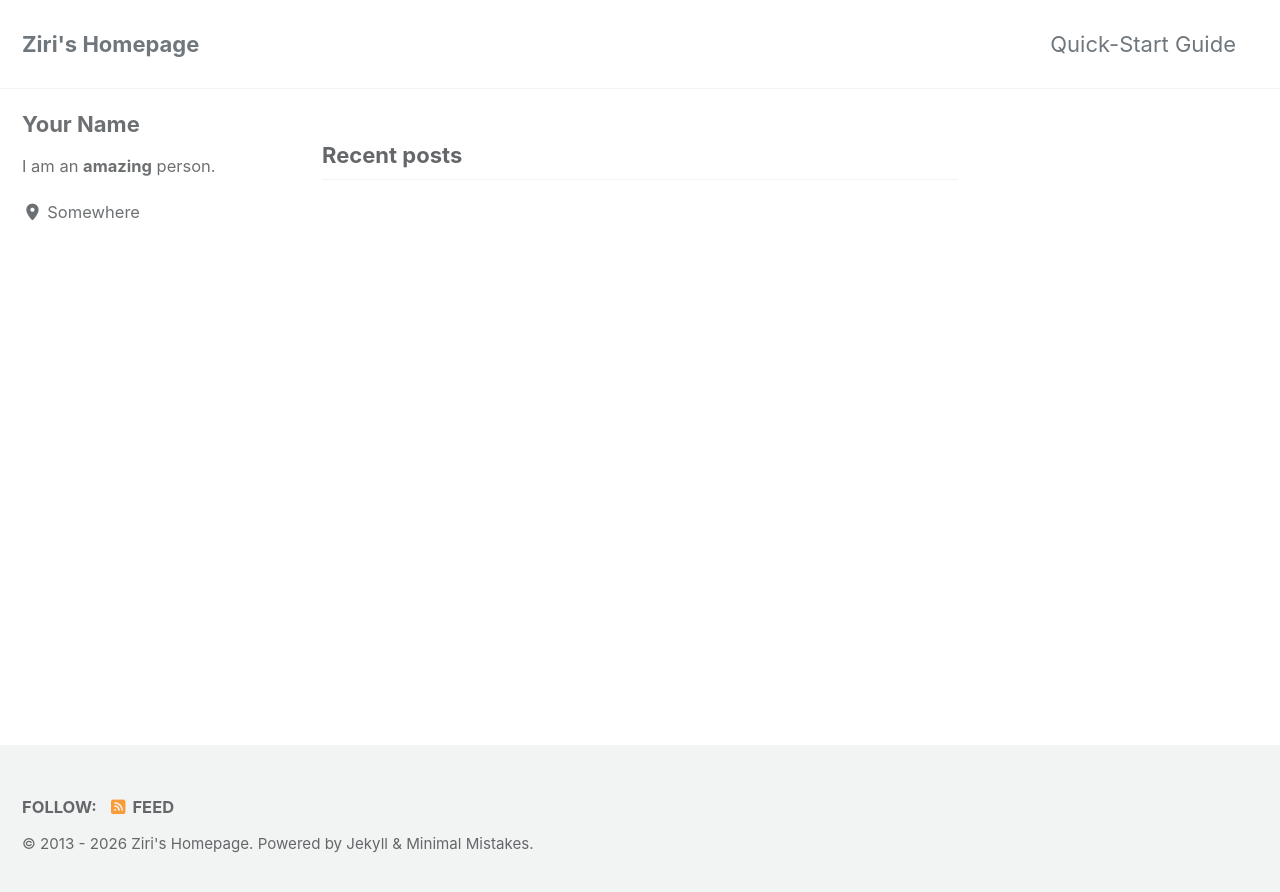
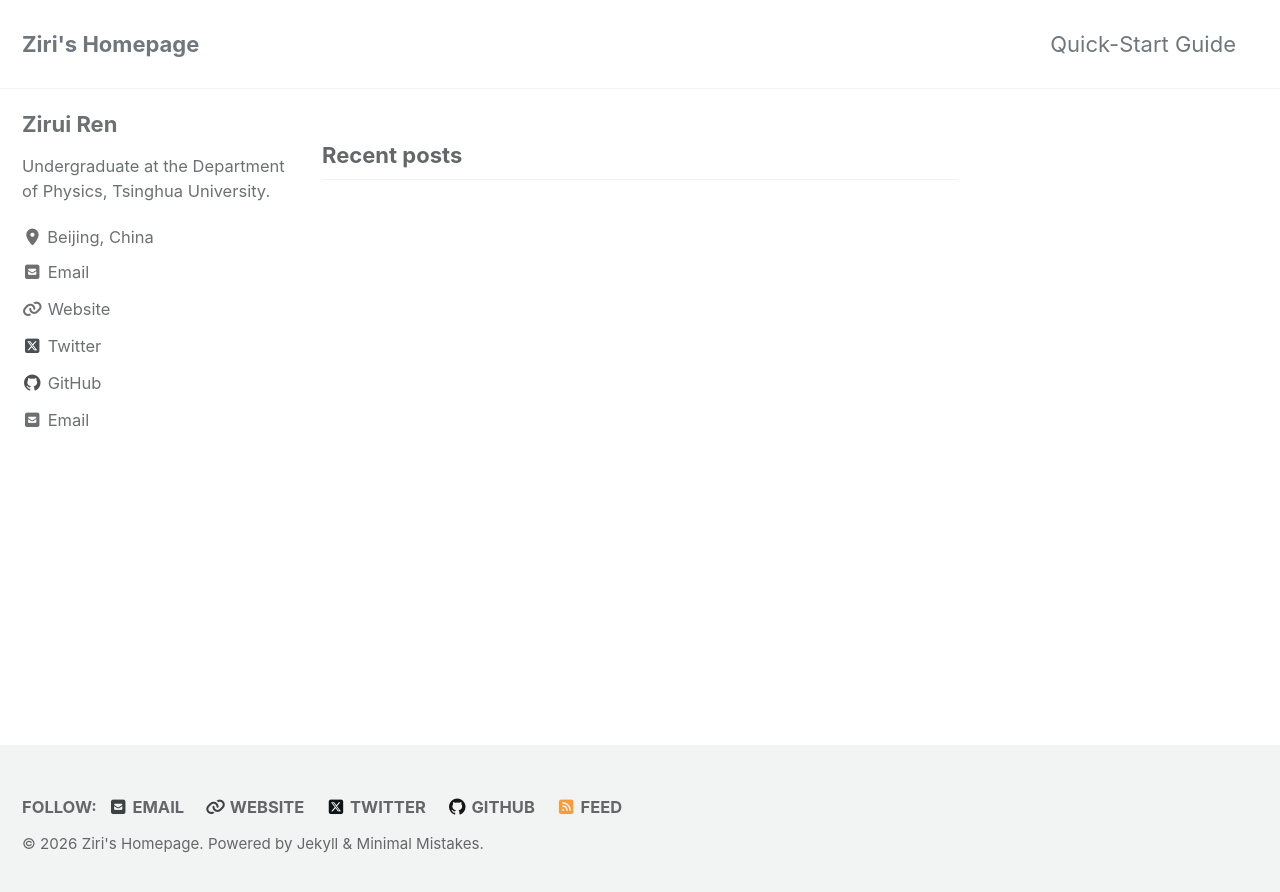
Before and after one commit to renrua52/renrua52.github.io, a Jekyll site: the page built from index.html, in a window 1280 px wide. Shown: the top 892 px of the page. Built offline with Jekyll 4.4.1, drawn with Linux system fonts in a browser that asks for light colours; cached includes are drawn as plain includes; the list of posts is cut into pages by our own code.

Commit message:
new info

```diff
--- a/_config.yml
+++ b/_config.yml
@@ -114,55 +114,42 @@ analytics:
 
 # Site Author
 author:
-  name             : "Your Name"
+  name             : "Zirui Ren"
   avatar           : # path of avatar image, e.g. "/assets/images/bio-photo.jpg"
-  bio              : "I am an **amazing** person."
-  location         : "Somewhere"
-  email            :
+  bio              : "Undergraduate at the Department of Physics, Tsinghua University."
+  location         : "Beijing, China"
+  email            : "rzr23@mails.tsinghua.edu.cn"
   # fediverse      : "@you@instance.social"  # used for fediverse:creator meta tag
   links:
     - label: "Email"
       icon: "fas fa-fw fa-square-envelope"
-      # url: "mailto:your.name@email.com"
+      url: "rzr23@mails.tsinghua.edu.cn"
     - label: "Website"
       icon: "fas fa-fw fa-link"
-      # url: "https://your-website.com"
+      url: "https://renrua52.github.io/"
     - label: "Twitter"
       icon: "fab fa-fw fa-square-x-twitter"
-      # url: "https://twitter.com/"
-    - label: "Facebook"
-      icon: "fab fa-fw fa-square-facebook"
-      # url: "https://facebook.com/"
+      url: "https://x.com/JacobRen14"
     - label: "GitHub"
       icon: "fab fa-fw fa-github"
-      # url: "https://github.com/"
-    - label: "Instagram"
-      icon: "fab fa-fw fa-instagram"
-      # url: "https://instagram.com/"
+      url: "https://github.com/renrua52"
 
 # Site Footer
 footer:
   links:
+    - label: "Email"
+      icon: "fas fa-fw fa-square-envelope"
+      url: "rzr23@mails.tsinghua.edu.cn"
+    - label: "Website"
+      icon: "fas fa-fw fa-link"
+      url: "https://renrua52.github.io/"
     - label: "Twitter"
       icon: "fab fa-fw fa-square-x-twitter"
-      # url:
-      # rel: "me"  # optional: adds rel attribute (e.g. for IndieWeb web sign-in)
-    - label: "Facebook"
-      icon: "fab fa-fw fa-square-facebook"
-      # url:
+      url: "https://x.com/JacobRen14"
     - label: "GitHub"
       icon: "fab fa-fw fa-github"
-      # url:
-    - label: "GitLab"
-      icon: "fab fa-fw fa-gitlab"
-      # url:
-    - label: "Bitbucket"
-      icon: "fab fa-fw fa-bitbucket"
-      # url:
-    - label: "Instagram"
-      icon: "fab fa-fw fa-instagram"
-      # url:
-  since: "2013"
+      url: "https://github.com/renrua52"
+  since: "2026"
 
 
 # Reading Files
```
